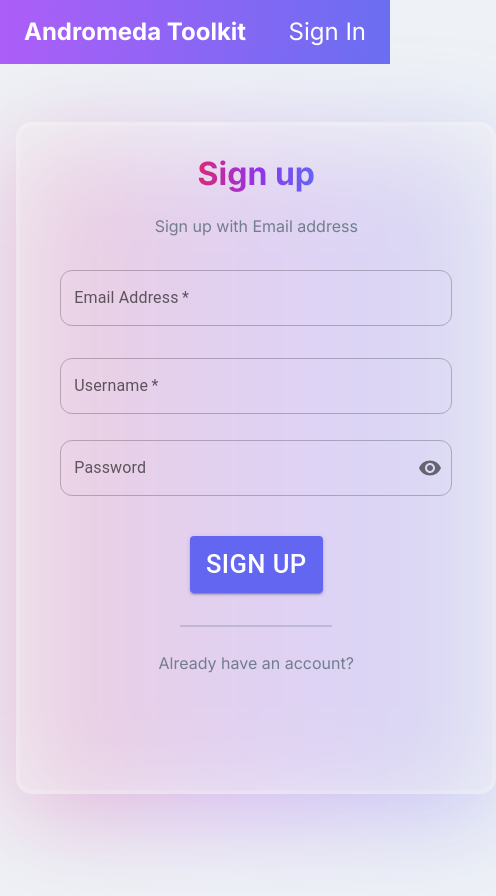
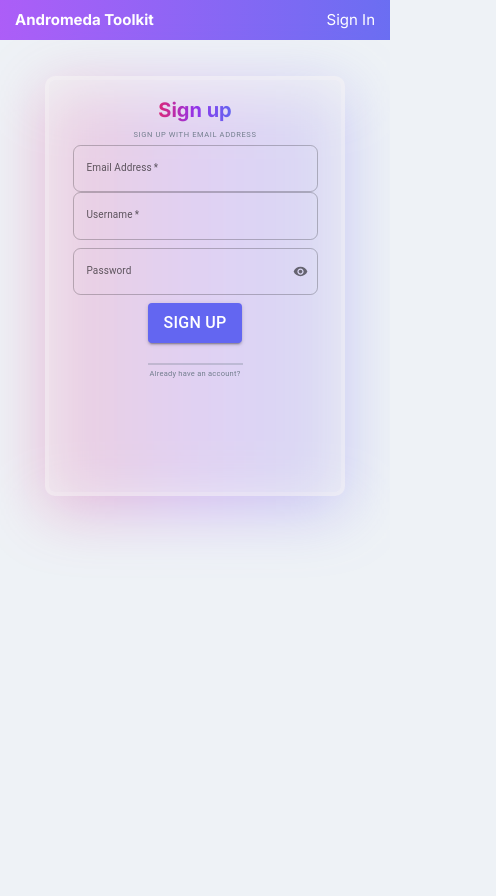
Before and after one commit to RealXuChe/CS385, a Next.js app: page /Signup in a window 390 px wide. Shown: the top 896 px of the page, 496 px wide, since content can reach past the window. Built offline with nearby package versions, Linux system fonts and the light colour scheme.

Commit message:
Port styles and code to phone

```diff
--- a/next.config.js
+++ b/next.config.js
@@ -1,4 +1,6 @@
 /** @type {import('next').NextConfig} */
-const nextConfig = {}
+const nextConfig = {
+  output: "export",
+};
 
-module.exports = nextConfig
+module.exports = nextConfig;
--- a/package.json
+++ b/package.json
@@ -10,6 +10,8 @@
     "prepare": "husky install"
   },
   "dependencies": {
+    "@capacitor/android": "^5.6.0",
+    "@capacitor/core": "^5.6.0",
     "@emotion/react": "^11.11.1",
     "@emotion/styled": "^11.11.0",
     "@mui/icons-material": "^5.14.19",
@@ -27,6 +29,7 @@
     "react-plotly.js": "^2.6.0"
   },
   "devDependencies": {
+    "@capacitor/cli": "^5.6.0",
     "@types/bignumber.js": "^5.0.0",
     "@types/node": "20.8.10",
     "@types/react-plotly.js": "^2.6.3",
--- a/src/app/Signup/page.tsx
+++ b/src/app/Signup/page.tsx
@@ -102,20 +102,19 @@ export default function Signup() {
       <div
         className="flex flex-shrink-0 flex-col mx-auto w-[30rem] h-[42rem] rounded-2xl
             relative bottom-[43.4rem]
-            bg-[#F4F4F4]/40 border-4 border-[#FFFAFA]/20"
+            bg-[#F4F4F4]/40 border-4 border-[#FFFAFA]/20 items-center"
       >
         <div
-          className="flex justify-center mx-auto mt-[1.5rem] text-[2rem] font-bold
+          className="mx-auto mt-[1.5rem] text-[2rem] font-bold
                 text-transparent bg-gradient-to-r from-pink-600 via-purple-600 to-indigo-500 bg-clip-text"
         >
           Sign up
         </div>
 
-        <div className="flex justify-center mt-[1rem] text-[#727D8D]">
+        <Typography className="text-[#727D8D]" variant="overline">
           Sign up with Email address
-        </div>
+        </Typography>
 
-        <div className="flex justify-center mx-auto mt-[2rem] rounded-xl">
         <ThemeProvider theme={inputTheme}>
           <TextField
             label="Email Address"
@@ -123,9 +122,7 @@ export default function Signup() {
             className=" w-[24.5rem]"
           ></TextField>
         </ThemeProvider>
-        </div>
 
-        <div className="flex justify-center mx-auto mt-[2rem] rounded-xl">
         <ThemeProvider theme={inputTheme}>
           <TextField
             label="Username"
@@ -136,9 +133,7 @@ export default function Signup() {
             }}
           ></TextField>
         </ThemeProvider>
-        </div>
 
-        <div className="flex justify-center mx-auto mt-[1.14rem]">
         <ThemeProvider theme={inputTheme}>
           <FormControl sx={{ m: 1, width: "24.5rem" }} variant="outlined">
             <InputLabel htmlFor="outlined-adornment-password">
@@ -166,7 +161,6 @@ export default function Signup() {
             />
           </FormControl>
         </ThemeProvider>
-        </div>
 
         {errorStat !== null && (
           <Typography className="ml-[2.56rem]" color="error" variant="caption">
@@ -174,7 +168,6 @@ export default function Signup() {
           </Typography>
         )}
 
-        <div className="flex justify-center mt-[2rem] ">
         <ThemeProvider theme={buttonTheme}>
           <Button
             variant="contained"
@@ -185,13 +178,14 @@ export default function Signup() {
             <p className="text-[1.6rem] text-[#FFFFFF]">sign up</p>
           </Button>
         </ThemeProvider>
-        </div>
 
-        <div className="flex justify-center mt-[2rem] mx-auto w-[9.5rem] border-t-2 border-[#727D8D]/30"></div>
+        <div className="mt-[2rem] mx-auto w-[9.5rem] border-t-2 border-[#727D8D]/30"></div>
 
-        <div className="flex justify-center mt-[1.5rem] text-[#727D8D]">
-          <Link href="Signin">Already have an account?</Link>
-        </div>
+        <Link href="Signin">
+          <Typography className="text-[#727D8D]" variant="caption">
+            Already have an account?
+          </Typography>
+        </Link>
       </div>
     </div>
   );
--- a/src/app/components/navbar.tsx
+++ b/src/app/components/navbar.tsx
@@ -1,10 +1,6 @@
 "use client";
 import Link from "next/link";
 import { useRouter } from "next/navigation";
-
-const jump = (to: string) => {
-  window.location.href = to;
-};
 
 export default function Navbar() {
   const router = useRouter();
@@ -21,7 +17,6 @@ export default function Navbar() {
         <Link
           className="text-white hover:text-blue-200 dark:hover:text-blue-400 cursor-pointer select-none text-2xl"
           href="/"
-          onClick={() => jump("/")}
         >
           Andromeda Toolkit
         </Link>
@@ -35,7 +30,6 @@ export default function Navbar() {
                   <Link
                     className="text-white hover:text-blue-200 dark:hover:text-blue-400 cursor-pointer select-none text-2xl"
                     href="/Signin"
-                    onClick={() => jump("/Signin")}
                   >
                     Sign In
                   </Link>
--- a/src/app/layout.tsx
+++ b/src/app/layout.tsx
@@ -1,6 +1,7 @@
 import { Inter } from "next/font/google";
 import "./globals.css";
 import Navbar from "@/app/components/navbar";
+import { fontSize } from "@mui/system";
 
 const inter = Inter({ subsets: ["latin"] });
 
@@ -15,7 +16,7 @@ export default function RootLayout({
   children: React.ReactNode;
 }) {
   return (
-    <html lang="en">
+    <html lang="en" style={{ fontSize: "10px" }}>
       <body className={`${inter.className} h-screen bg-[#EEF2F6]`}>
         <Navbar />
         <div className="flex justify-center">
--- a/src/app/page.tsx
+++ b/src/app/page.tsx
@@ -4,10 +4,6 @@ import { ToolMeta } from "@/inlcude/tool_metadata";
 import Link from "next/link";
 import Image from "next/image";
 import React, { useEffect, useState } from "react";
-
-const jump = (to: string) => {
-  window.location.href = to;
-};
 
 function ToolCardBg({ meta }: { meta: ToolMeta }) {
   return (
@@ -20,7 +16,6 @@ function ToolCardBg({ meta }: { meta: ToolMeta }) {
       <Link
         href={meta.route}
         className="relative 2xl:bottom-[11.25rem] 2xl:right-[1rem] xl:bottom-[11.25rem] xl:right-[1rem] sm:bottom-[7.5rem] sm:right-[0.5rem] bottom-[3.75rem] right-[0.25rem]"
-        onClick={() => jump(meta.route)}
       >
         <div
           className="2xl:h-[12rem] 2xl:w-[31rem] xl:h-[12rem] xl:w-[31rem] sm:h-[8rem] sm:w-[8rem] h-[4rem] w-[4rem]
@@ -130,14 +125,6 @@ const HistoryCard = () => {
             "?history=" +
             historyItems[index]["query"]
           }
-          onClick={() =>
-            jump(
-              "/toolbox/" +
-                historyItems[index]["tool"] +
-                "?history=" +
-                historyItems[index]["query"],
-            )
-          }
         >
           <div
             className="flex bg-[#9C95F0] rounded-xl ease-in-out shadow-md duration-300 hover:bg-[#756AF3] hover:scale-105
```
Also changed, not shown: capacitor.config.ts (added, +12 -0 lines), 1 other file (tests, documents, lock files or other folders). Lines whose indentation alone changed are shown as unchanged.
